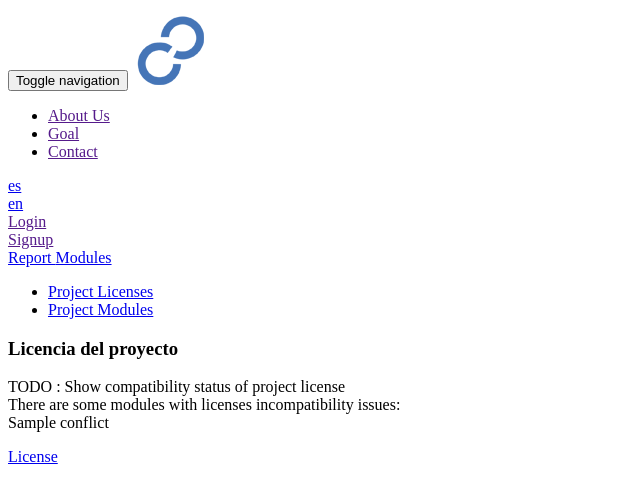
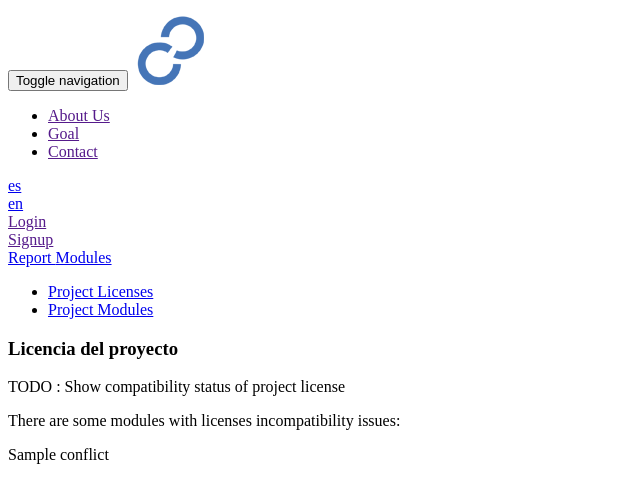
Before and after one commit to Cohaerentis/Licensium, a Yii app: the page made by app/views/project/view.php in a window 1280 px wide. Shown: the top 481 px of the page, without its empty margins (0-640 px from the left). Run offline with PHP 8.4 and a stand-in for Yii, Linux system fonts and the light colour scheme; the template is opened without the code that fills it: most values are stand-ins (such as "Sample title", 1, 10 or a date in 2020); data that the repository does not hold is empty; some libraries are stand-ins or nearby versions.

Commit message:
Minor bugs fixed

```diff
--- a/app/less/app/basic.less
+++ b/app/less/app/basic.less
@@ -225,6 +225,11 @@
 .bs-callout-ok {
     background-color: #C2DCFF;
     border-left-color: @global-color;
+}
+
+.thumbs {
+    margin-right: 5px;
+    top: 3px;
 }
 
 /* ==========================================================================
--- a/app/views/project/view.php
+++ b/app/views/project/view.php
@@ -70,16 +70,16 @@
             </div>
             <div id="modules" class="tab-pane">
                 <?php if ($compatibility['status'] != Compatible::STATUS_COMPATIBLE) : ?>
+                        <div class="bs-callout bs-callout-danger">
+                        <p>There are some modules with licenses incompatibility issues:</p>
                     <?php if (!empty($compatibility['conflicts'])) : foreach ($compatibility['conflicts'] as $module): ?>
-                        <div class="bs-callout bs-callout-danger">
-                        There are some modules with licenses incompatibility issues:<br>
-                            <i class="glyphicon glyphicon-thumbs-down" ></i><?php echo $module->name; ?><br>
+                            <i class="glyphicon glyphicon-thumbs-down thumbs" ></i><?php echo $module->name; ?><br>
+                    <?php endforeach; endif; ?>
                         </div>
-                    <?php endforeach; endif; ?>
                     <?php else: ?>
                     <div class="bs-callout bs-callout-ok">
                         Well done!! Your project has no compatibility problems.
-                        <i class="glyphicon glyphicon-thumbs-up" ></i><br>
+                        <i class="glyphicon glyphicon-thumbs-up thumbs" ></i><br>
                     </div>
                 <?php endif; ?>
             </div>
```
Also changed, not shown: app/views/module/index.php (+6 -4 lines).
